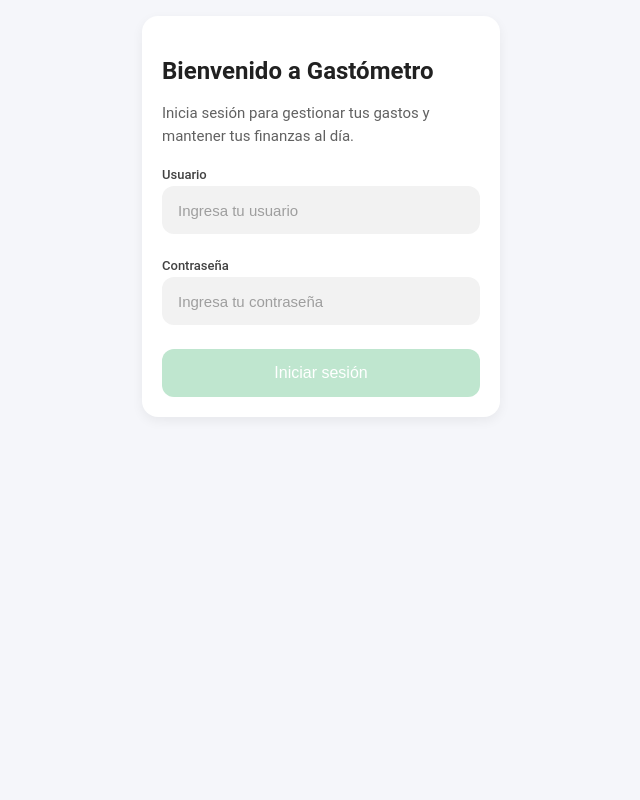
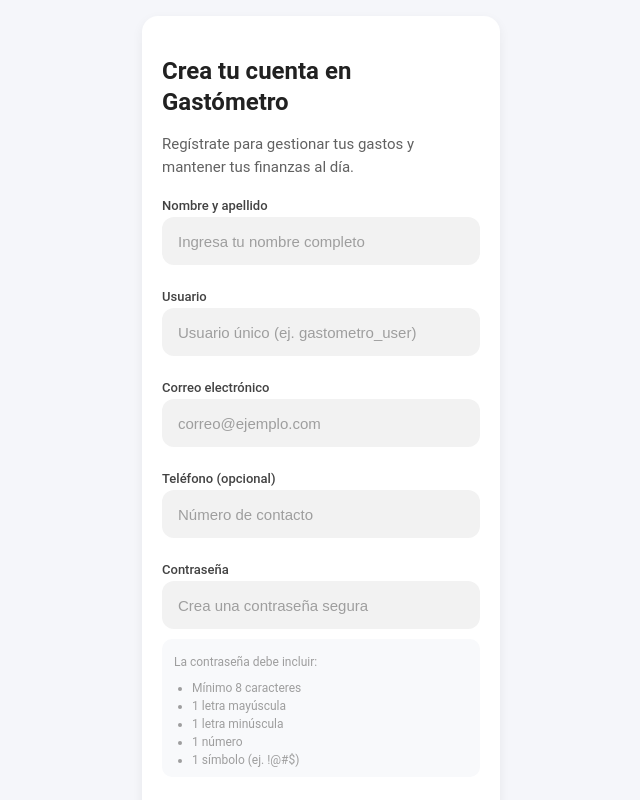
Before and after one commit to ariasbenraq/gastometro-frontend-UX-UI, a React (Vite) app: page / in a window 1280 px wide. Shown: the top 800 px of the page, without its empty margins (319-959 px from the left). Built offline with nearby package versions, Linux system fonts and the light colour scheme; no server answers.

Commit message:
Add signup page with password validation

```diff
--- a/src/App.jsx
+++ b/src/App.jsx
@@ -3,36 +3,110 @@ import { useMemo, useState } from 'react';
 const API_BASE_URL = import.meta.env.VITE_API_BASE_URL || '';
 
 const initialForm = {
+  nombre_apellido: '',
   usuario: '',
+  email: '',
+  telefono: '',
   password: '',
+  rol: '',
 };
+
+const usuarioPattern = /^[a-zA-Z0-9_.]+$/;
+const emailPattern = /^[^\s@]+@[^\s@]+\.[^\s@]+$/;
+
+const getPasswordChecks = (password) => ({
+  length: password.length >= 8,
+  uppercase: /[A-Z]/.test(password),
+  lowercase: /[a-z]/.test(password),
+  number: /\d/.test(password),
+  symbol: /[^A-Za-z0-9]/.test(password),
+});
 
 export default function App() {
   const [formData, setFormData] = useState(initialForm);
   const [errors, setErrors] = useState({});
   const [status, setStatus] = useState({ type: '', message: '' });
   const [isSubmitting, setIsSubmitting] = useState(false);
+  const [isAdmin, setIsAdmin] = useState(false);
+
+  const passwordChecks = useMemo(
+    () => getPasswordChecks(formData.password),
+    [formData.password],
+  );
 
   const isFormValid = useMemo(() => {
-    const usuarioValid = formData.usuario.trim().length >= 4;
-    const passwordValid = formData.password.length >= 8;
-    return usuarioValid && passwordValid;
-  }, [formData]);
+    const nombreValid =
+      formData.nombre_apellido.trim().length >= 3 &&
+      formData.nombre_apellido.trim().length <= 150;
+    const usuarioValid =
+      formData.usuario.trim().length >= 4 &&
+      formData.usuario.trim().length <= 80 &&
+      usuarioPattern.test(formData.usuario.trim());
+    const emailValid =
+      formData.email.trim().length > 0 &&
+      formData.email.trim().length <= 150 &&
+      emailPattern.test(formData.email.trim());
+    const telefonoValid = formData.telefono.trim().length <= 50;
+    const passwordValid = Object.values(passwordChecks).every(Boolean);
+    const rolValid = !isAdmin || formData.rol !== '';
+
+    return (
+      nombreValid &&
+      usuarioValid &&
+      emailValid &&
+      telefonoValid &&
+      passwordValid &&
+      rolValid
+    );
+  }, [formData, passwordChecks, isAdmin]);
 
   const handleChange = (event) => {
     const { name, value } = event.target;
     setFormData((prev) => ({ ...prev, [name]: value }));
   };
 
+  const handleAdminToggle = (event) => {
+    const checked = event.target.checked;
+    setIsAdmin(checked);
+    setFormData((prev) => ({
+      ...prev,
+      rol: checked ? prev.rol || 'USER' : '',
+    }));
+  };
+
   const validate = () => {
     const nextErrors = {};
+    const nombre = formData.nombre_apellido.trim();
+    const usuario = formData.usuario.trim();
+    const email = formData.email.trim();
 
-    if (formData.usuario.trim().length < 4) {
-      nextErrors.usuario = 'El usuario debe tener mínimo 4 caracteres.';
+    if (nombre.length < 3 || nombre.length > 150) {
+      nextErrors.nombre_apellido =
+        'El nombre y apellido debe tener entre 3 y 150 caracteres.';
     }
 
-    if (formData.password.length < 8) {
-      nextErrors.password = 'La contraseña debe tener mínimo 8 caracteres.';
+    if (usuario.length < 4 || usuario.length > 80) {
+      nextErrors.usuario = 'El usuario debe tener entre 4 y 80 caracteres.';
+    } else if (!usuarioPattern.test(usuario)) {
+      nextErrors.usuario =
+        'El usuario solo puede incluir letras, números, puntos y guiones bajos.';
+    }
+
+    if (email.length === 0 || email.length > 150 || !emailPattern.test(email)) {
+      nextErrors.email = 'Ingresa un correo válido (máximo 150 caracteres).';
+    }
+
+    if (formData.telefono.trim().length > 50) {
+      nextErrors.telefono = 'El teléfono no puede superar 50 caracteres.';
+    }
+
+    if (!Object.values(passwordChecks).every(Boolean)) {
+      nextErrors.password =
+        'La contraseña debe cumplir todos los requisitos de seguridad.';
+    }
+
+    if (isAdmin && !formData.rol) {
+      nextErrors.rol = 'Selecciona un rol para el nuevo usuario.';
     }
 
     setErrors(nextErrors);
@@ -58,40 +132,37 @@ export default function App() {
     setIsSubmitting(true);
 
     try {
-      const response = await fetch(`${API_BASE_URL}/auth/signin`, {
+      const response = await fetch(`${API_BASE_URL}/auth/signup`, {
         method: 'POST',
         headers: {
           'Content-Type': 'application/json',
         },
         body: JSON.stringify({
+          nombre_apellido: formData.nombre_apellido.trim(),
           usuario: formData.usuario.trim(),
+          email: formData.email.trim(),
+          telefono: formData.telefono.trim() || undefined,
           password: formData.password,
+          rol: formData.rol || undefined,
         }),
       });
 
       const data = await response.json();
 
       if (!response.ok) {
-        throw new Error(data?.message || 'No fue posible iniciar sesión.');
-      }
-
-      if (data?.accessToken) {
-        localStorage.setItem('accessToken', data.accessToken);
-      }
-
-      if (data?.refreshToken) {
-        localStorage.setItem('refreshToken', data.refreshToken);
+        throw new Error(data?.message || 'No fue posible registrar el usuario.');
       }
 
       setStatus({
         type: 'success',
-        message: 'Inicio de sesión correcto. Tokens guardados.',
+        message: 'Registro completado. Ya puedes iniciar sesión.',
       });
       setFormData(initialForm);
+      setIsAdmin(false);
     } catch (error) {
       setStatus({
         type: 'error',
-        message: error?.message || 'Ocurrió un error inesperado.',
+        message: error?.message || 'No fue posible completar el registro.',
       });
     } finally {
       setIsSubmitting(false);
@@ -101,9 +172,9 @@ export default function App() {
   return (
     <main className="container">
       <section className="card">
-        <h1 className="form-title">Bienvenido a Gastómetro</h1>
+        <h1 className="form-title">Crea tu cuenta en Gastómetro</h1>
         <p className="form-subtitle">
-          Inicia sesión para gestionar tus gastos y mantener tus finanzas al día.
+          Regístrate para gestionar tus gastos y mantener tus finanzas al día.
         </p>
 
         {status.message ? (
@@ -119,6 +190,25 @@ export default function App() {
 
         <form onSubmit={handleSubmit} className="form">
           <div className="input-wrapper">
+            <label className="label" htmlFor="nombre_apellido">
+              Nombre y apellido
+            </label>
+            <input
+              id="nombre_apellido"
+              name="nombre_apellido"
+              type="text"
+              placeholder="Ingresa tu nombre completo"
+              value={formData.nombre_apellido}
+              onChange={handleChange}
+              autoComplete="name"
+              required
+            />
+            {errors.nombre_apellido ? (
+              <span className="field-error">{errors.nombre_apellido}</span>
+            ) : null}
+          </div>
+
+          <div className="input-wrapper">
             <label className="label" htmlFor="usuario">
               Usuario
             </label>
@@ -126,7 +216,7 @@ export default function App() {
               id="usuario"
               name="usuario"
               type="text"
-              placeholder="Ingresa tu usuario"
+              placeholder="Usuario único (ej. gastometro_user)"
               value={formData.usuario}
               onChange={handleChange}
               autoComplete="username"
@@ -138,6 +228,43 @@ export default function App() {
           </div>
 
           <div className="input-wrapper">
+            <label className="label" htmlFor="email">
+              Correo electrónico
+            </label>
+            <input
+              id="email"
+              name="email"
+              type="email"
+              placeholder="correo@ejemplo.com"
+              value={formData.email}
+              onChange={handleChange}
+              autoComplete="email"
+              required
+            />
+            {errors.email ? (
+              <span className="field-error">{errors.email}</span>
+            ) : null}
+          </div>
+
+          <div className="input-wrapper">
+            <label className="label" htmlFor="telefono">
+              Teléfono (opcional)
+            </label>
+            <input
+              id="telefono"
+              name="telefono"
+              type="text"
+              placeholder="Número de contacto"
+              value={formData.telefono}
+              onChange={handleChange}
+              autoComplete="tel"
+            />
+            {errors.telefono ? (
+              <span className="field-error">{errors.telefono}</span>
+            ) : null}
+          </div>
+
+          <div className="input-wrapper">
             <label className="label" htmlFor="password">
               Contraseña
             </label>
@@ -145,23 +272,80 @@ export default function App() {
               id="password"
               name="password"
               type="password"
-              placeholder="Ingresa tu contraseña"
+              placeholder="Crea una contraseña segura"
               value={formData.password}
               onChange={handleChange}
-              autoComplete="current-password"
+              autoComplete="new-password"
               required
             />
             {errors.password ? (
               <span className="field-error">{errors.password}</span>
             ) : null}
+            <div className="password-hints" aria-live="polite">
+              <p className="helper-text">La contraseña debe incluir:</p>
+              <ul>
+                <li className={passwordChecks.length ? 'valid' : 'invalid'}>
+                  Mínimo 8 caracteres
+                </li>
+                <li className={passwordChecks.uppercase ? 'valid' : 'invalid'}>
+                  1 letra mayúscula
+                </li>
+                <li className={passwordChecks.lowercase ? 'valid' : 'invalid'}>
+                  1 letra minúscula
+                </li>
+                <li className={passwordChecks.number ? 'valid' : 'invalid'}>
+                  1 número
+                </li>
+                <li className={passwordChecks.symbol ? 'valid' : 'invalid'}>
+                  1 símbolo (ej. !@#$)
+                </li>
+              </ul>
+            </div>
           </div>
+
+          <div className="input-wrapper">
+            <label className="checkbox">
+              <input
+                type="checkbox"
+                checked={isAdmin}
+                onChange={handleAdminToggle}
+              />
+              Registrar usuario como administrador
+            </label>
+            <span className="helper-text">
+              El selector de rol solo está disponible para administradores.
+            </span>
+          </div>
+
+          {isAdmin ? (
+            <div className="input-wrapper">
+              <label className="label" htmlFor="rol">
+                Rol
+              </label>
+              <select
+                id="rol"
+                name="rol"
+                value={formData.rol}
+                onChange={handleChange}
+                required
+              >
+                <option value="">Selecciona un rol</option>
+                <option value="ADMIN">Administrador</option>
+                <option value="USER">Usuario</option>
+                <option value="ANALYST_BALANCE">Analista de balance</option>
+              </select>
+              {errors.rol ? (
+                <span className="field-error">{errors.rol}</span>
+              ) : null}
+            </div>
+          ) : null}
 
           <button
             className="btn-primary"
             type="submit"
             disabled={!isFormValid || isSubmitting}
           >
-            {isSubmitting ? 'Ingresando...' : 'Iniciar sesión'}
+            {isSubmitting ? 'Registrando...' : 'Crear cuenta'}
           </button>
         </form>
       </section>
--- a/src/index.css
+++ b/src/index.css
@@ -177,6 +177,35 @@ textarea:focus {
   color: var(--text-secondary);
 }
 
+.helper-text {
+  font-size: 12px;
+  color: var(--text-muted);
+  margin-top: 6px;
+}
+
+.password-hints {
+  margin-top: 10px;
+  background-color: #f8f9fb;
+  border-radius: 10px;
+  padding: 10px 12px;
+}
+
+.password-hints ul {
+  margin: 8px 0 0;
+  padding-left: 18px;
+  display: grid;
+  gap: 4px;
+  font-size: 12px;
+}
+
+.password-hints li.valid {
+  color: var(--success);
+}
+
+.password-hints li.invalid {
+  color: var(--text-muted);
+}
+
 .alert-success {
   background-color: #eaf7f0;
   color: var(--success);
```
